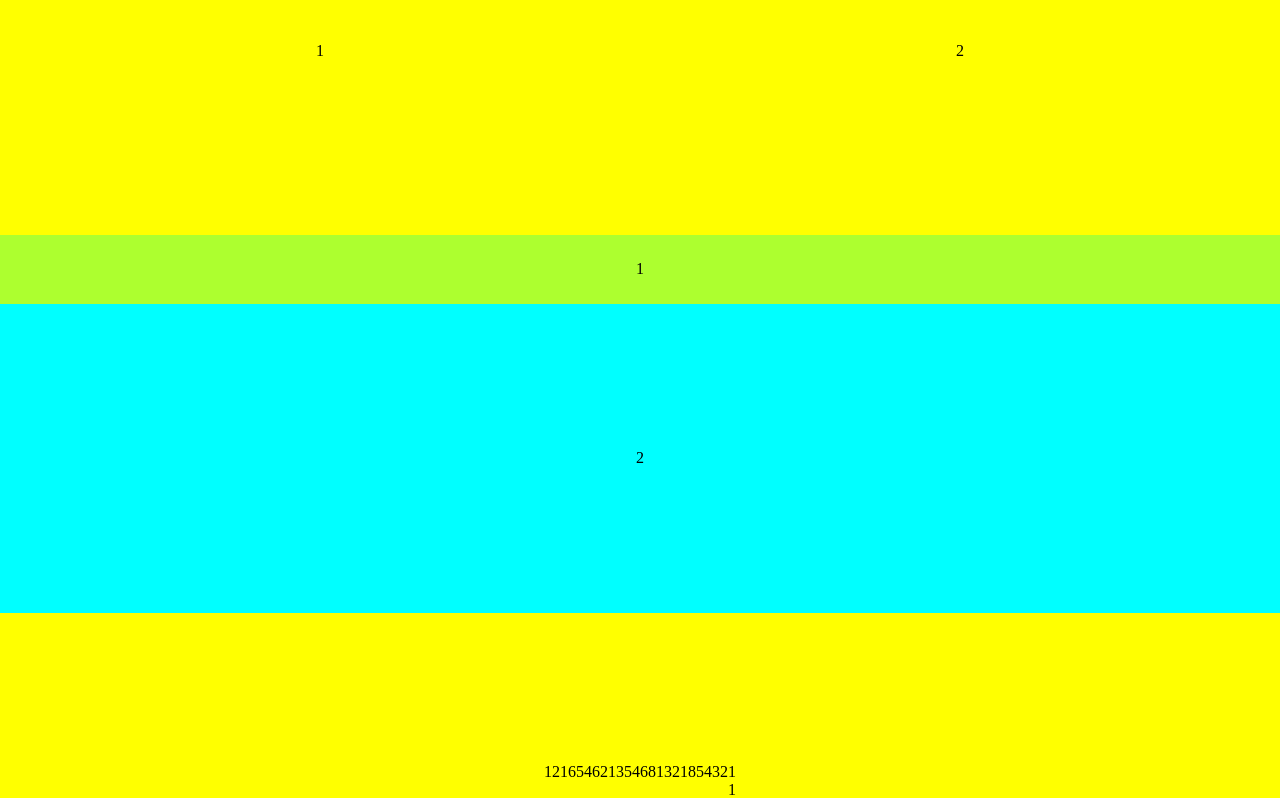
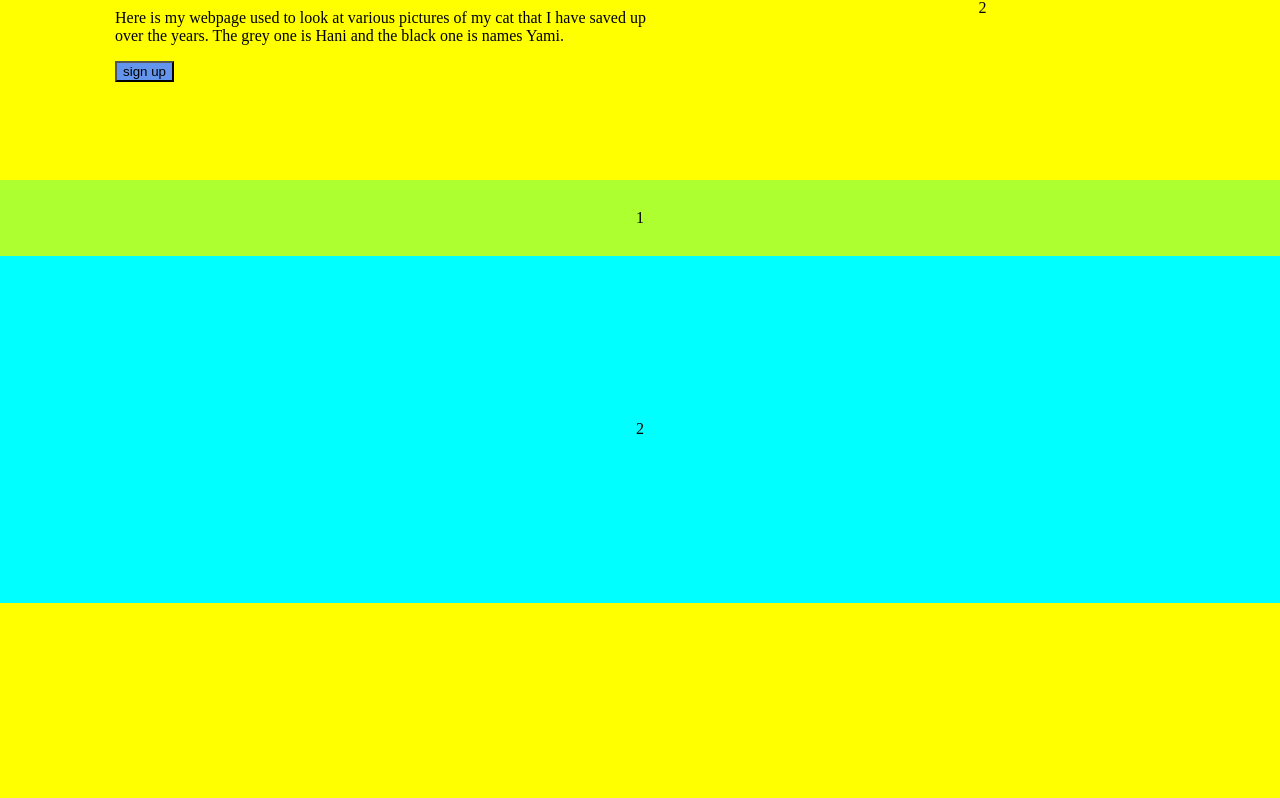
Before and after one commit to PapiSenpai/landing_page, a plain HTML site: page index.html in a window 1280 px wide. Shown: the part 192-990 px from the top of the page. Drawn offline with Linux system fonts and the light colour scheme.

Commit message:
Messed with the positioning.

```diff
--- a/index.html
+++ b/index.html
@@ -16,7 +16,7 @@
                 Welcome to my MLG WEBPAGE
             </div>
             <div class="container1">
-                <!-- Instead of putting the links within the classes, change to an ordered list -->
+                <!-- Instead of putting the links within the classes, change to an ordered list and add anchor links-->
                 <div class="links">
                     1
                 </div>
@@ -32,8 +32,16 @@
 
         <div class="body">
             <div class="container2">
-                <div class="box1">1</div>
-                <div class="box1">2</div>
+                <div class="box1">
+                    <div class="bold"> This is my Website </div>
+                    <p>
+                        Here is my webpage used to look at various pictures of my cat
+                        that I have saved up over the years. The grey one is Hani and the black
+                        one is names Yami.
+                    </p>
+                    <button>sign up</button>
+                </div>
+                <div class="box1 exmp">2</div>
             </div>
 
             <div class="container3">
@@ -41,8 +49,10 @@
                 <div class="box3">2</div>
             </div>
             <div class="container4">
-                <div class="box4">121654621354681321854321
-                    <div class="box5">1</div>
+                <div class="box4">
+                    <div class="box5">
+                        <a></a>
+                    </div>
                 </div>
             </div>
         </div>
--- a/style.css
+++ b/style.css
@@ -5,6 +5,14 @@ body{
     display: flex;
     flex-direction: column;
 }
+button{
+    /* display: flex;
+    justify-content: flex-start; */
+    padding: 10 15 10 15;
+    background-color: cornflowerblue;
+    border-radius: 0;
+}
+
 
 .header {
     display: flex;
@@ -43,18 +51,24 @@ body{
     display: flex;
     justify-content: flex-end;
     flex: 1; /*I need to place this here so that i can measure box correctly*/
+    padding-right: 100px;
 }
 
 .container2{
     display: flex;
+    align-items: center;
     flex: 1; /*I need to place this here so that i can measure box correctly*/
+    margin: -130px 0px -100px 90px;
 }
 .box1{
     display: flex;
     flex: 1;
-    justify-content: center;
-    align-items: center;
+    align-items: flex-start;
     padding: 25px;
+    flex-flow: column;
+}
+.exmp{
+    align-items: center; /* put this in here so that I wouldn't have to make another box class */
 }
 
 .container3{
@@ -94,6 +108,16 @@ body{
     flex: 0;
     justify-content: end;
 }
+
+/* Styles for font */
+
+.bold {
+    text-align: center;
+    font-size: 50px;
+    font-weight: bold;
+}
+
+
 /* Experiment */
 /* html, body {
     width: 100%;
@@ -102,7 +126,7 @@ body{
     padding: 0;
     background-color: green;
 }
-.container {
+#container {
     width: inherit;
     height: inherit;
     margin: 0;
```
